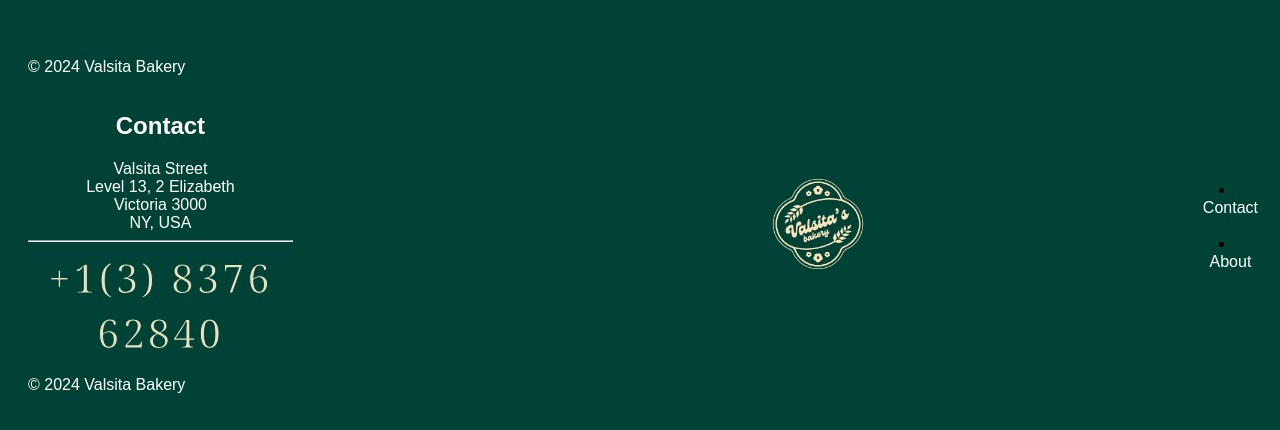
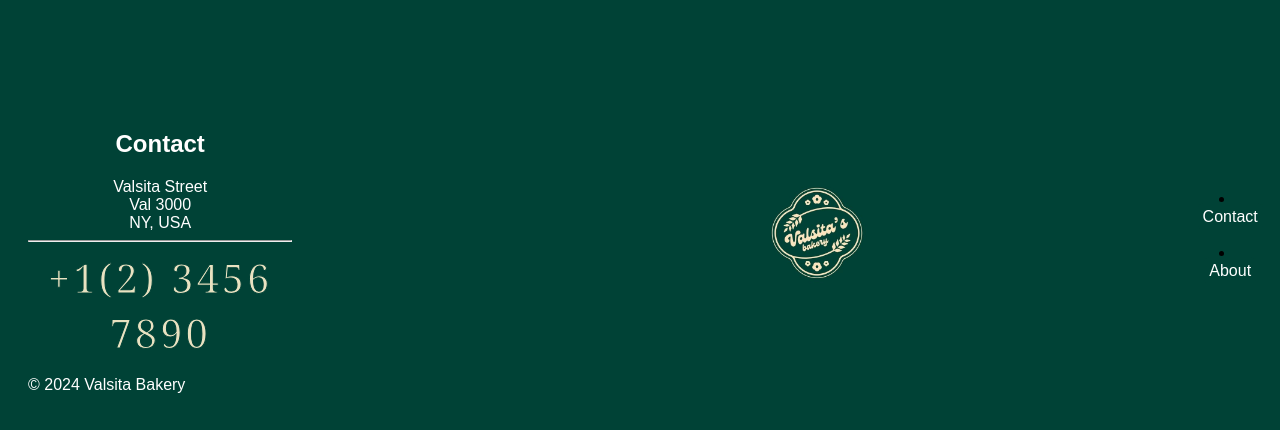
Before and after one commit to ValeryBermudez/valsita-bakery, a plain HTML site: page productos.html in a window 1280 px wide. Shown: the part 1570-2000 px from the top of the page. Drawn offline with Linux system fonts and the light colour scheme; no server answers.

Commit message:
Update productos.html

```diff
--- a/productos.html
+++ b/productos.html
@@ -46,20 +46,18 @@
         </div>
     </main>
 
-    <footer>
-        <p>&copy; 2024 Valsita Bakery</p>
+    <footer class="product-footer">
         <div class="menufooter">
             <div class="contact-info">
                 <h2>Contact</h2>
                 <div class="address">
                     Valsita Street<br>
-                    Level 13, 2 Elizabeth<br>
-                    Victoria 3000<br>
+                    Val 3000<br>
                     NY, USA
                 </div>
                 <hr>
                 <div class="phone">
-                    +1(3) 8376 62840
+                    +1(2) 3456 7890
                 </div>
             </div>
             <div class="logo">
```
